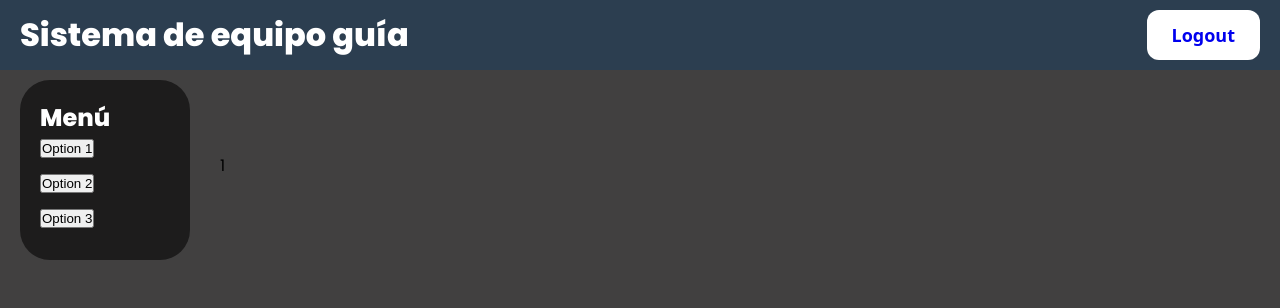
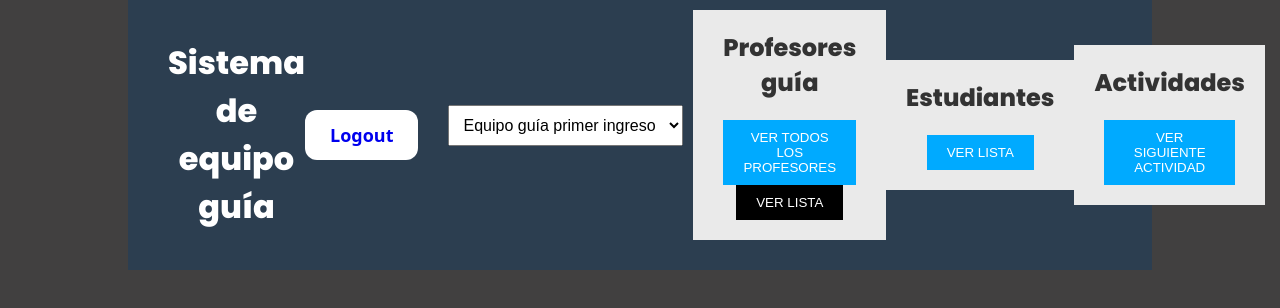
Before and after one commit to OmarJesusZuniga/Proyecto-Diseno, a React (Create React App) app in the folder frontend/: page /home in a window 1280 px wide. Shown: the top 308 px of the page. Built offline with nearby package versions, Linux system fonts and the light colour scheme.

Commit message:
Update App.js

```diff
--- a/frontend/src/App.js
+++ b/frontend/src/App.js
@@ -2,6 +2,7 @@ import {BrowserRouter, Routes, Route, Router} from 'react-router-dom'
 
 //pages & components
 import Home from './pages/Home';
+import HomeAdmin from './pages/HomeAdmin';
 import Navbar from './components/Navbar';
 import LoginForm from './pages/LoginForm';
 
@@ -11,7 +12,7 @@ function App() {
       <div className="App">
         <Routes>
           <Route exact path="/" element={<LoginForm/>} />
-          <Route exact path="/home" element={<Home/>}/>
+          <Route exact path="/home" element={<HomeAdmin/>}/>
         </Routes>
       </div>
     </BrowserRouter>
```
